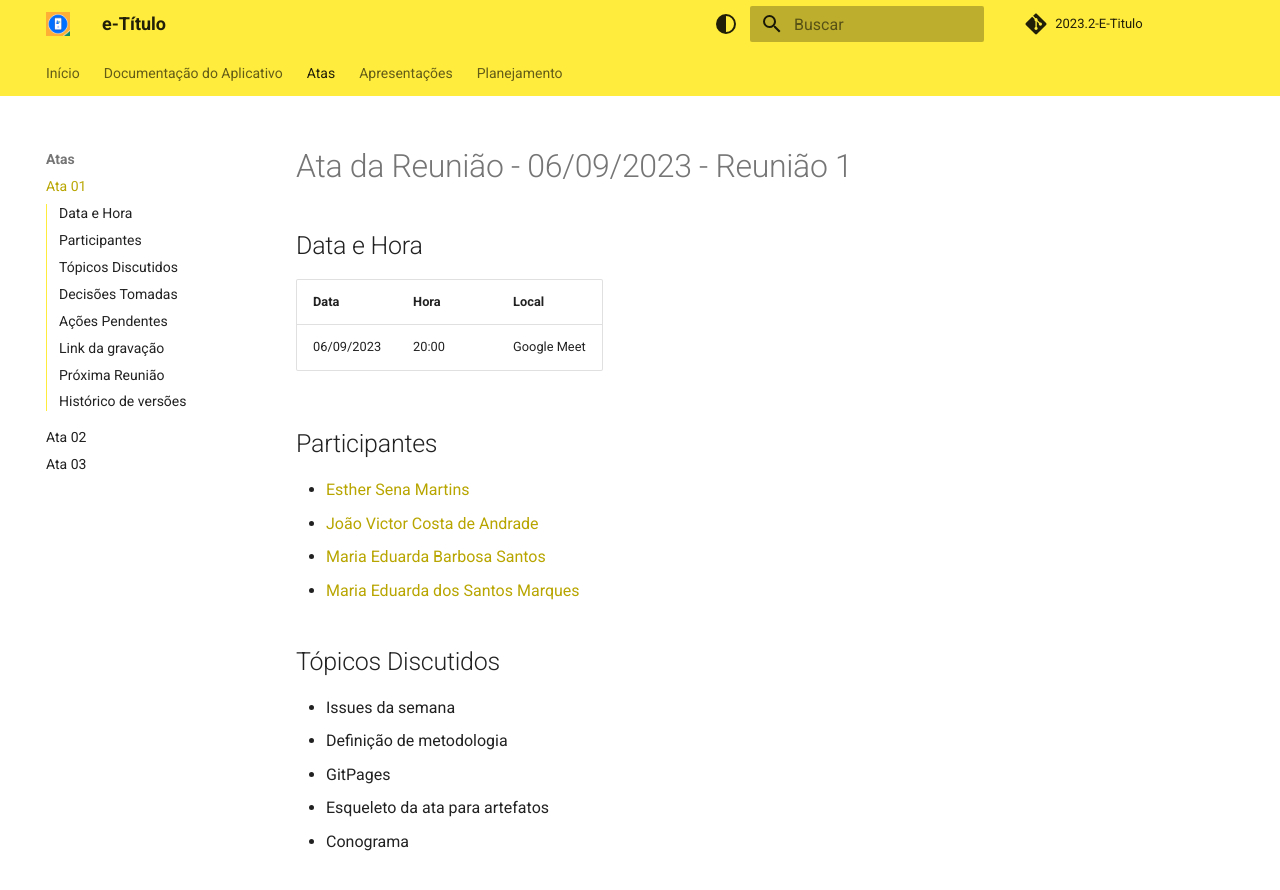
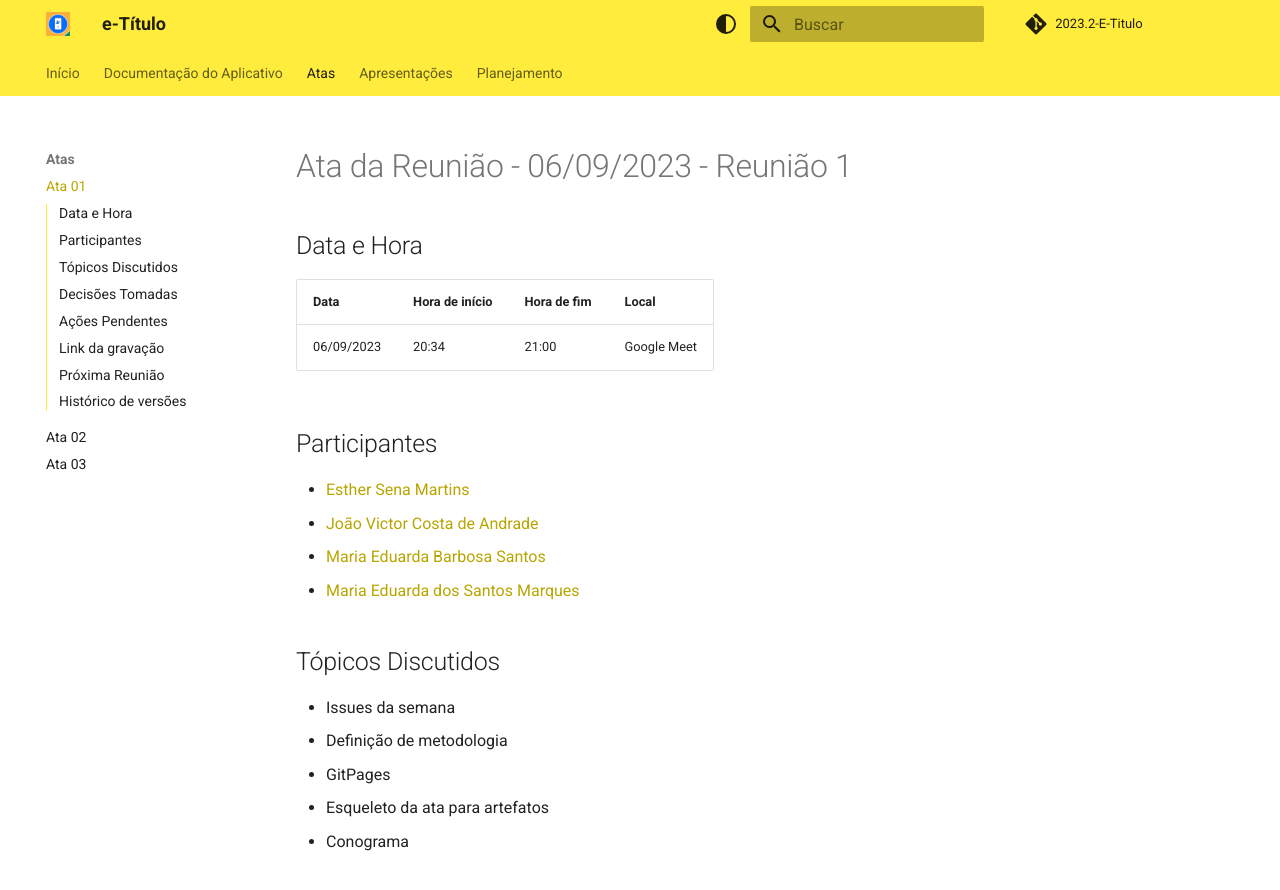
Before and after one commit to Requisitos-de-Software/2023.2-e-Titulo, an MkDocs documentation site: the page built from docs/atas/ata_reuniao_01.md, in a window 1280 px wide and 900 px high. Shown: the top 890 px of the window. Built offline with MkDocs 1.6.1 and Material for MkDocs 9.7.7, drawn with Linux system fonts in a browser that asks for light colours; comment, search, counter and statistics services are not loaded.

Commit message:
Update ata_reuniao_01.md
Adicionando horário de fim

```diff
--- a/docs/atas/ata_reuniao_01.md
+++ b/docs/atas/ata_reuniao_01.md
@@ -1,9 +1,9 @@
 # Ata da Reunião - 06/09/2023 - Reunião 1
 
 ## Data e Hora
-| Data          | Hora    | Local       |
-|---------------|---------|-------------|
-| 06/09/2023    | 20:00   | Google Meet |
+| Data          | Hora de início | Hora de fim | Local        |
+|---------------|----------------|-------------|--------------|
+|  06/09/2023   |      20:34     |    21:00    | Google Meet  |
 
 
 ## Participantes
```
